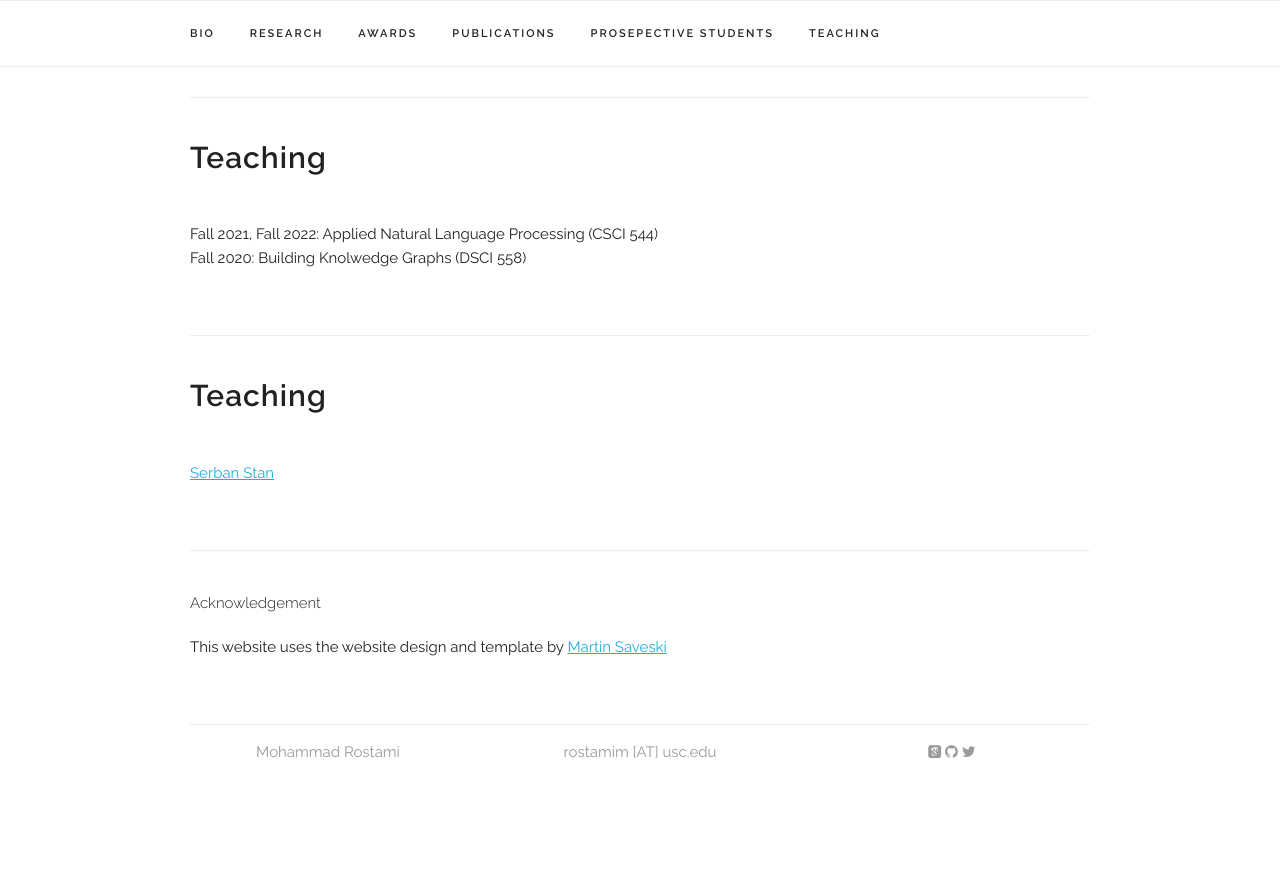
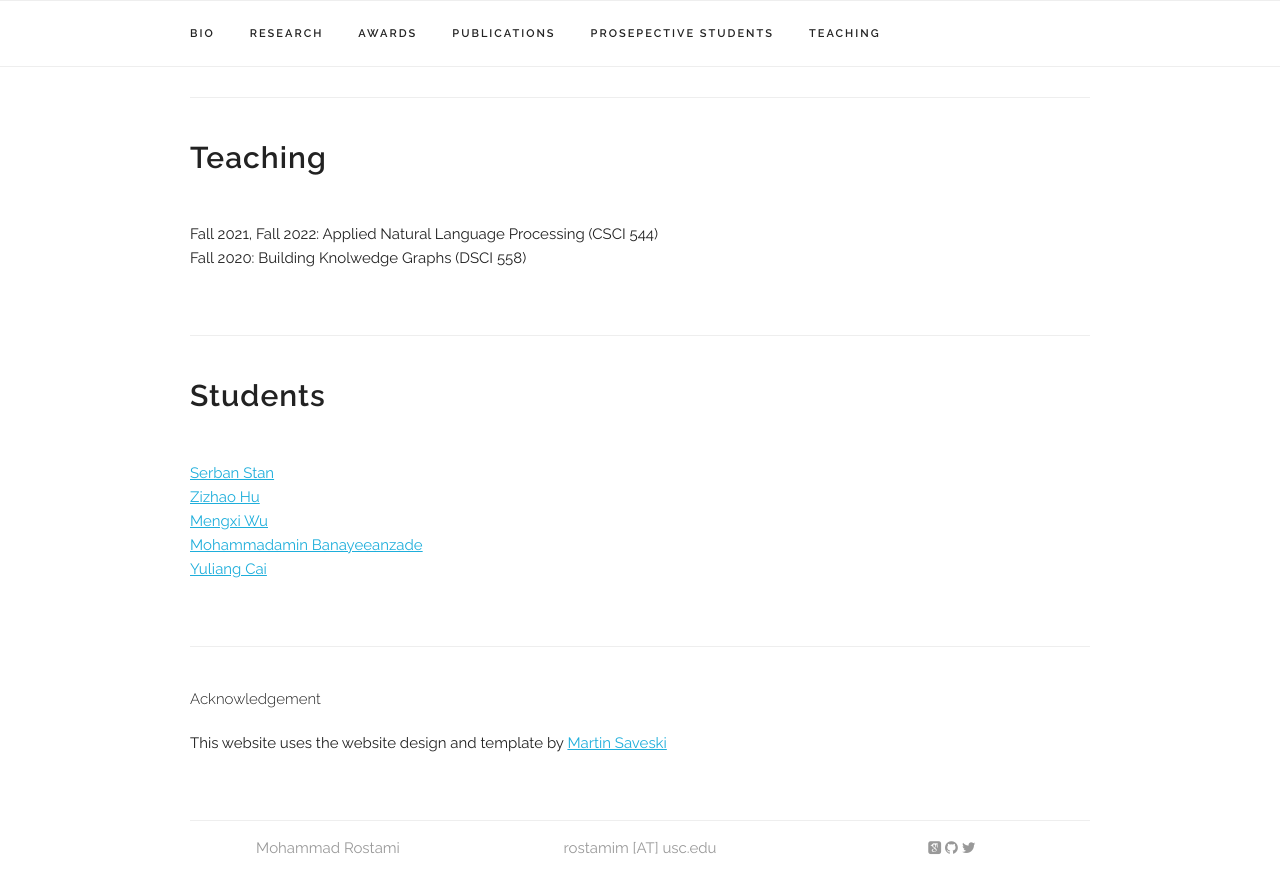
Before and after one commit to rostami-m/rostami-m.github.io, a Jekyll site: the page built from index.html, in a window 1280 px wide and 900 px high, scrolled down 2321 px. Shown: the top 893 px of the window. Built offline with Jekyll 4.4.1, drawn with Linux system fonts in a browser that asks for light colours; some web fonts are replaced; before the commit the page ends 3125 px from its top, so only the background shows below that.

Commit message:
Update index.html

```diff
--- a/index.html
+++ b/index.html
@@ -206,9 +206,13 @@ title: Home
 
 <!-- ========== students ========== -->
 <div class="docs-section" id="students">
-  <h4><b>Teaching</b></h4>
+  <h4><b>Students</b></h4>
   <p>
-      <br> <a href="https://scholar.google.com/citations?user=se6-c6cAAAAJ&hl=en&oi=ao">Serban Stan</a>
+    <br> <a href="https://scholar.google.com/citations?user=se6-c6cAAAAJ&hl=en&oi=ao">Serban Stan</a>
+    <br> <a href="hhttps://scholar.google.com/citations?user=A8J42tQAAAAJ&hl=en&oi=ao">Zizhao Hu</a>
+    <br> <a href="https://scholar.google.com/citations?user=vVpwClsAAAAJ&hl=en&oi=sra">Mengxi Wu</a>
+    <br> <a href="https://www.linkedin.com/in/mohammadamin-banayeeanzade-38512b220/">Mohammadamin Banayeeanzade</a>
+    <br> <a href="https://www.linkedin.com/in/yuliang-cai/">Yuliang Cai</a>
   </p>
 </div>
 
```
